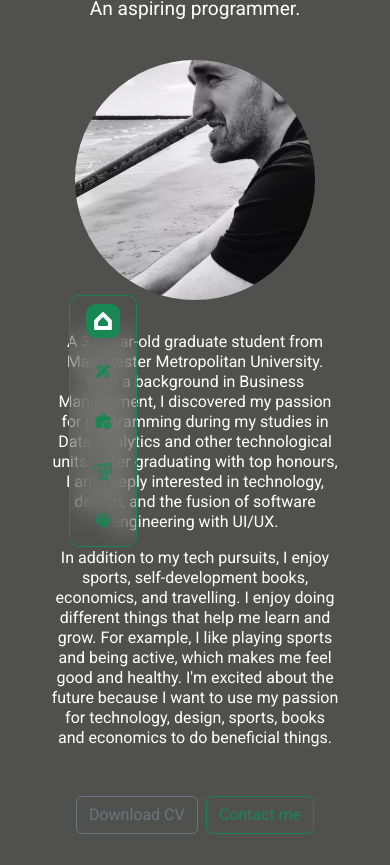
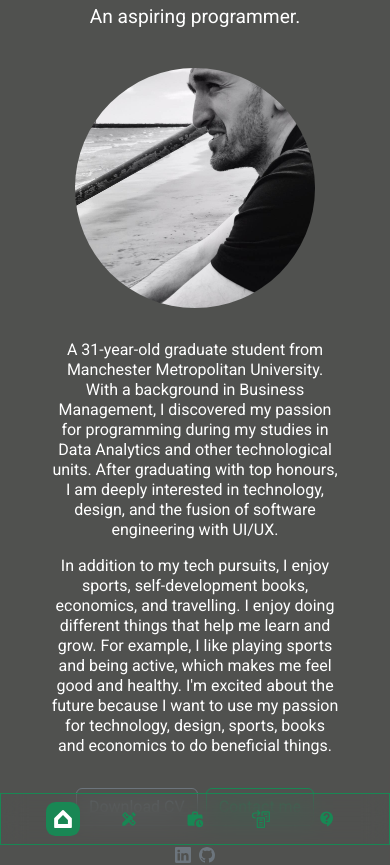
Before and after one commit to georgeailenei/portfolio_website, a React (Vite) app in the folder Portfolio/: page / in a window 390 px wide. Shown: the top 865 px of the page. Built offline with nearby package versions, Linux system fonts and the light colour scheme.

Commit message:
responsive nav

```diff
--- a/Portfolio/src/App.tsx
+++ b/Portfolio/src/App.tsx
@@ -1,11 +1,11 @@
 import "./App.css";
 import ListGroup from "./components/ListGroup";
+import { Navigation } from "./components/nav/Navigation";
 import { Header } from "./components/header/Header";
 import { Work } from "./components/work/Work";
 import { References } from "./components/references/References";
 import { Contact } from "./components/contact/Contact";
 import { Experience } from "./components/experience/Experience";
-import { Navigation } from "./components/nav/Navigation";
 
 function App() {
   return (
@@ -14,11 +14,11 @@ function App() {
       {/* <ListGroup /> */}
 
       <Header />
-      <Navigation />
       <Experience />
       <Work />
       <References />
       <Contact />
+      <Navigation />
     </>
   );
 }
--- a/Portfolio/src/components/header/header.css
+++ b/Portfolio/src/components/header/header.css
@@ -1,14 +1,13 @@
 header {
   height: 100vh;
-  overflow: hidden;
-}
-
-.header__container {
   display: flex;
   flex-direction: column;
   justify-content: center;
   text-align: center;
-  height: 100%;
+  position: relative;
+}
+
+.header__container {
   position: relative;
 }
 
--- a/Portfolio/src/components/nav/nav.css
+++ b/Portfolio/src/components/nav/nav.css
@@ -1,16 +1,16 @@
 nav {
   width: max-content;
+  height: 100%;
   position: fixed;
-  top: 35vh;
-  right: 30vh;
+  top: 0vh;
   font-size: large;
   border: 0.5px solid var(--color-primary);
-  border-radius: 0.6rem;
   backdrop-filter: blur(12px);
   padding: 0.5rem 1rem;
   display: flex;
   flex-direction: column;
-  gap: 1rem;
+  justify-content: center;
+  gap: 2rem;
 }
 
 nav a {
@@ -29,3 +29,22 @@ nav a.active {
   background: var(--color-primary);
   color: var(--color-white);
 }
+
+@media screen and (max-width: 600px) {
+  nav {
+    width: 100%;
+    height: fit-content;
+    position: fixed;
+    left: 50%;
+    top: 94vh;
+    transform: translate(-50%);
+    bottom: 2rem;
+    font-size: large;
+    border: 0.5px solid var(--color-primary);
+    backdrop-filter: blur(12px);
+    padding: 0.5rem 1rem;
+    display: flex;
+    flex-direction: row;
+    gap: 2rem;
+  }
+}
```
